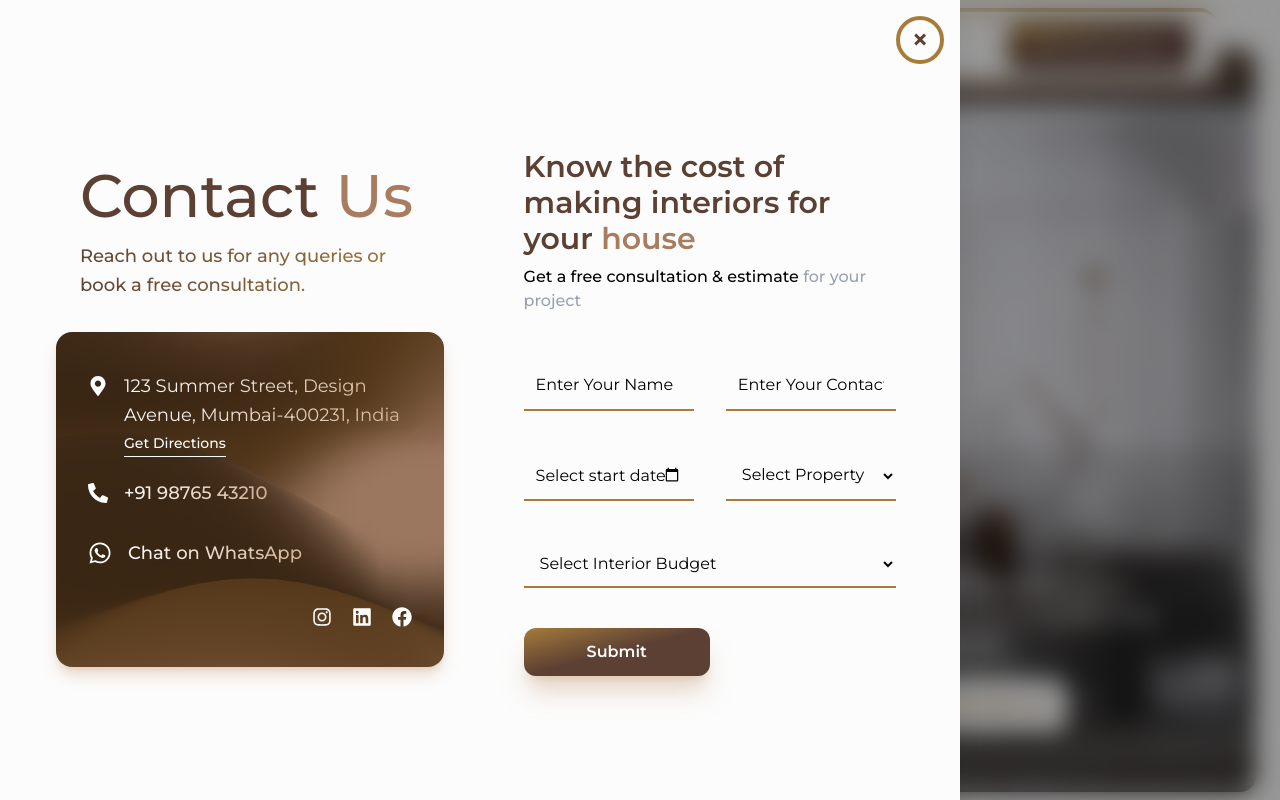
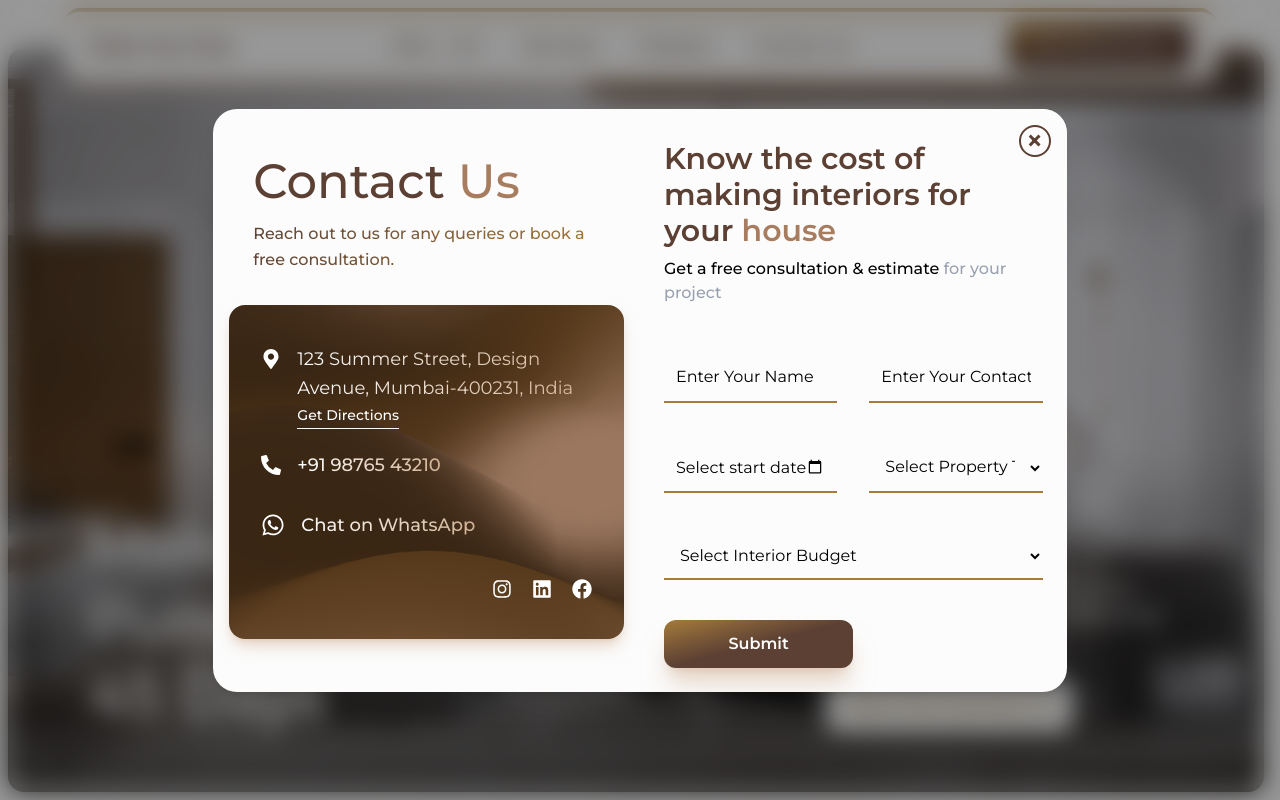
Before and after one commit to Sanket-Mandlik/next-ghar, a Next.js app: page / in a window 1280 px wide. Shown: the top 800 px of the page. Built offline with nearby package versions, Linux system fonts and the light colour scheme.

Commit message:
popup fixed

```diff
--- a/src/components/Hero.jsx
+++ b/src/components/Hero.jsx
@@ -53,7 +53,7 @@ const Hero = () => {
 
   return (
     <motion.div
-      className="w-full lg:pr-6 lg:pl-2 flex mx-auto justify-center lg:mt-[6vh] mb-10 relative"
+      className="w-full lg:pr-4 lg:pl-2 flex mx-auto justify-center lg:mt-[6vh] mb-10 relative"
       variants={containerVariants}
       initial="hidden"
       animate="visible"
@@ -77,7 +77,7 @@ const Hero = () => {
         </AnimatePresence>
 
         {/* Blur Effect at the Bottom */}
-        <div className="absolute bottom-0 w-full  bg-gradient-to-t from-black/60 to-black/10 backdrop-blur-sm py-15 px-6 lg:px-20">
+        <div className="absolute bottom-0 w-full  bg-gradient-to-t from-black/60 to-black/0 backdrop-blur-sm py-15 px-6 lg:px-20">
   <motion.div
     className="relative z-10 flex flex-col lg:flex-row items-start  lg:items-end justify-end w-full gap-x-10 lg:gap-x-20"
     variants={childVariants}
--- a/src/components/Popup.jsx
+++ b/src/components/Popup.jsx
@@ -58,7 +58,8 @@ const Popup = ({ onClose }) => {
     <AnimatePresence>
       <div key="popup">
       <motion.div
-          className="fixed inset-0 z-50 flex justify-start"
+  className="fixed inset-0 z-50 flex items-center justify-center"
+
           initial={{ opacity: 0 }}
           animate={{ opacity: 1 }}
           exit={{ opacity: 0 }}
@@ -75,7 +76,7 @@ const Popup = ({ onClose }) => {
 
           {/* Sliding Panel */}
           <motion.div
-            className="relative z-10 w-full lg:w-3/4 h-full lg:p-10 lg:gap-10 flex flex-col lg:flex-row bg-soft-white justify-center items-center shadow-xl overflow-y-auto"
+  className="relative z-10 h-full w-full lg:h-auto lg:w-2/3 lg:rounded-3xl bg-soft-white shadow-xl overflow-y-auto flex flex-col lg:flex-row"
   style={{ left: 0 }}
   initial={{ x: "-100%" }}
   animate={{ x: 0 }}
@@ -84,7 +85,7 @@ const Popup = ({ onClose }) => {
 >
             {/* Close button and content here */}
             <motion.button
-    className="absolute top-4 right-4 w-12 h-12 flex items-center justify-center rounded-full border-4 border-gold text-dark-brown text-3xl font-bold hover:text-medium-brown transition-colors z-50"
+    className="absolute top-4 right-4 w-8 h-8 flex items-center justify-center rounded-full border-2 border-dark-brown text-dark-brown text-3xl font-bold hover:text-medium-brown transition-colors z-50"
     onClick={onClose}
     whileHover={{ rotate: 90 }}
     transition={{ type: 'spring', stiffness: 300 }}
@@ -96,11 +97,11 @@ const Popup = ({ onClose }) => {
             {/* Left Section */}
             <div className="w-full lg:w-1/2 flex-row items-center p-4 justify-center text-white  relative">
             <div className="mb-8">
-                <h2 className="text-5xl lg:text-6xl lg:px-6 pt-3 lg:pt-8 text-start font-medium mb-4">
+                <h2 className="text-5xl lg:text-5xl lg:px-6 pt-3 lg:pt-8 text-start font-medium mb-4">
                   <span className="text-dark-brown">Contact</span>{" "}
                   <span className="text-medium-brown">Us</span>
                 </h2>
-                <p className="hidden lg:block text-lg font-medium px-6 leading-relaxed bg-gradient-to-r from-dark-brown to-gold bg-clip-text text-transparent">
+                <p className="hidden lg:block text-md font-medium px-6 leading-relaxed bg-gradient-to-r from-dark-brown to-gold bg-clip-text text-transparent">
                   Reach out to us for any queries or book a free consultation.
                 </p>
               </div>
@@ -168,7 +169,7 @@ const Popup = ({ onClose }) => {
 
             {/* Right Section - Form */}
             <div className="w-full lg:w-1/2 bg-soft-white px-6 py-4 mb-2 rounded-b-3xl lg:rounded-r-3xl lg:rounded-bl-none relative flex flex-col justify-center  ">
-              <h2 className="text-2xl text-start pb-6 lg:pb-0 lg:text-3xl mt-3 lg:mt-8 font-semibold text-dark-brown lg:text-left">
+              <h2 className="text-2xl text-start pb-6 lg:pb-0 lg:text-3xl mt-3 lg:mt-4 font-semibold text-dark-brown lg:text-left">
                 Know the cost of making interiors for your <span className="text-medium-brown">house</span>
               </h2>
               <p className="hidden lg:block text-md pb-6 lg:pb-12 mt-1 lg:mt-2 font-medium text-black text-start lg:text-left">
```
Lines whose indentation alone changed are shown as unchanged.
